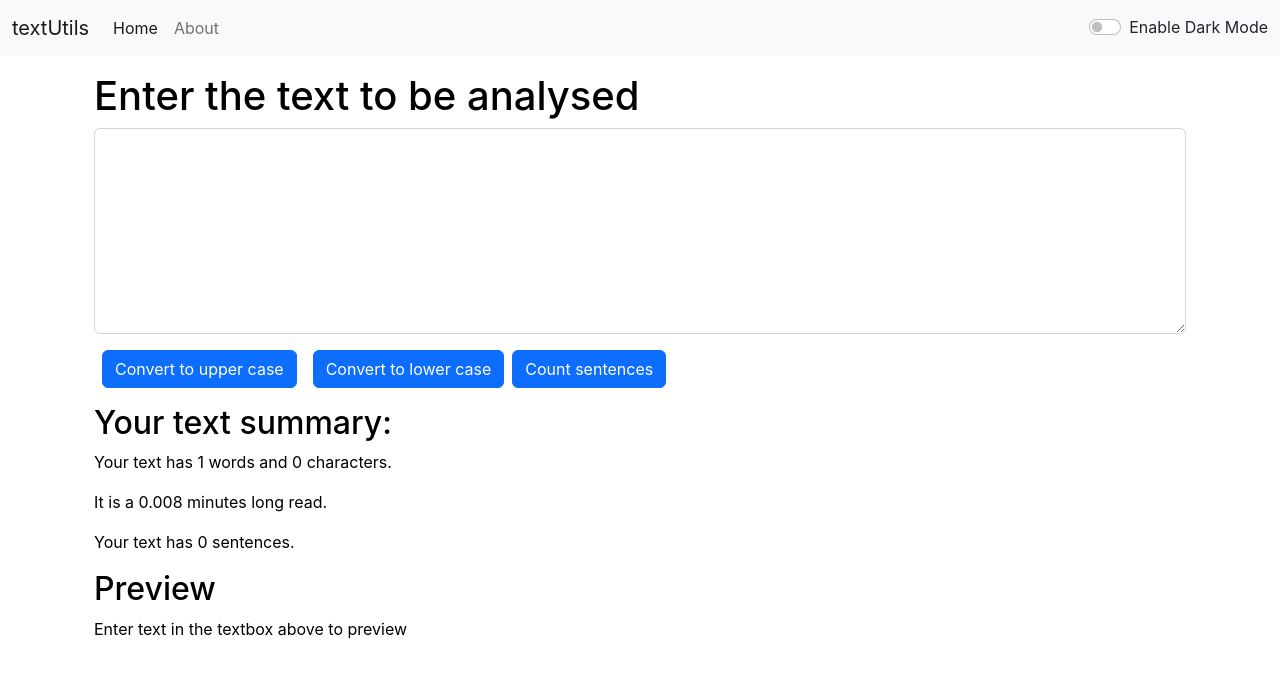
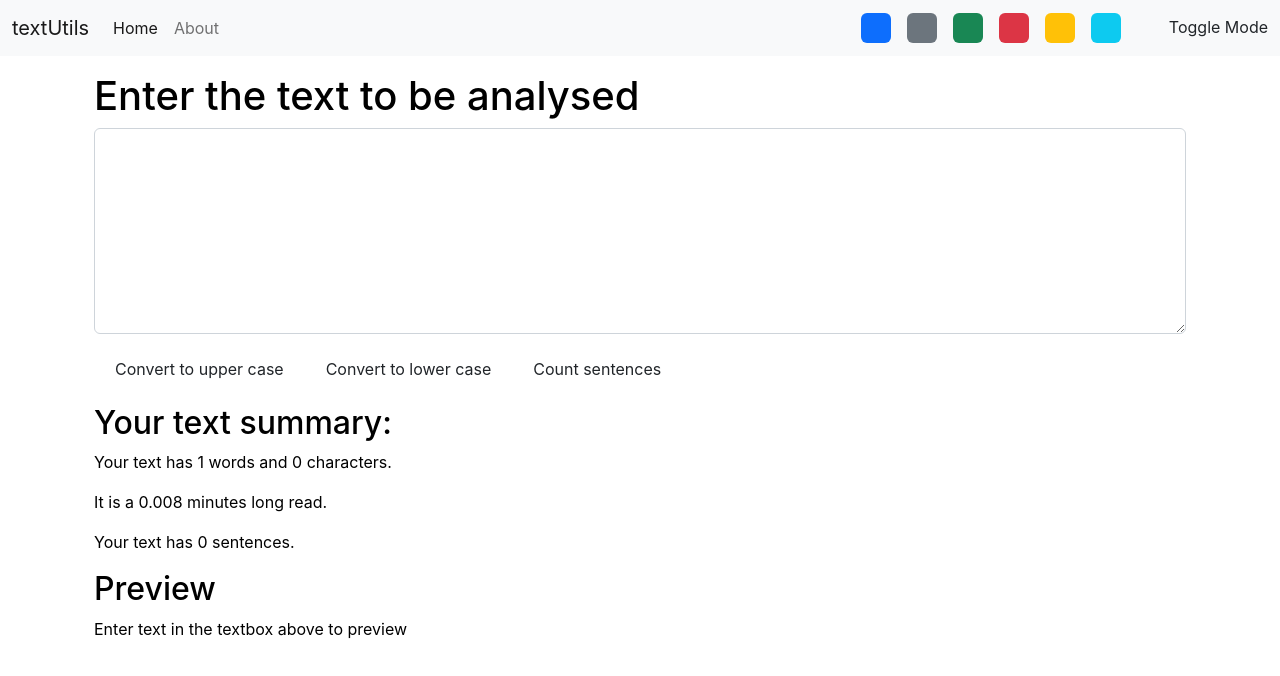
Before and after one commit to aayush237/TextUtils-React, a React (Create React App) app: page / in a window 1280 px wide. Shown: the top 676 px of the page. Built offline with nearby package versions, Linux system fonts and the light colour scheme.

Commit message:
Lecture 14

```diff
--- a/public/index.html
+++ b/public/index.html
@@ -41,6 +41,6 @@
       To create a production bundle, use `npm run build` or `yarn build`.
     -->
     <script src="https://cdn.jsdelivr.net/npm/@popperjs/core@2.11.6/dist/umd/popper.min.js" integrity="sha384-oBqDVmMz9ATKxIep9tiCxS/Z9fNfEXiDAYTujMAeBAsjFuCZSmKbSSUnQlmh/jp3" crossorigin="anonymous"></script>
-<script src="https://cdn.jsdelivr.net/npm/bootstrap@5.2.3/dist/js/bootstrap.min.js" integrity="sha384-cuYeSxntonz0PPNlHhBs68uyIAVpIIOZZ5JqeqvYYIcEL727kskC66kF92t6Xl2V" crossorigin="anonymous"></script>
+    <script src="https://cdn.jsdelivr.net/npm/bootstrap@5.2.3/dist/js/bootstrap.min.js" integrity="sha384-cuYeSxntonz0PPNlHhBs68uyIAVpIIOZZ5JqeqvYYIcEL727kskC66kF92t6Xl2V" crossorigin="anonymous"></script>
   </body>
 </html>
--- a/src/App.js
+++ b/src/App.js
@@ -4,29 +4,47 @@ import About from './Components/About';
 import Navbar from './Components/Navbar';
 import TextForm from './Components/TextForm';
 import React, { useState } from 'react';
+import Alert from './Components/Alert';
 
 
 function App() {
   const [mode, setMode] = useState("light"); //Whether dark mode is enabled or not
+  const [alert, setAlert] = useState(null);
 
-  const toggleMode = () => {
-    if(mode === "light"){
-      setMode("dark");
-      document.body.style.backgroundColor = "#0e1863";
-    }
-    else{
-      setMode("light");
-      document.body.style.backgroundColor = "white";
-    }
+  const showAlert = (message, type) => {
+    setAlert({
+      msg: message,
+      type: type
+    })
+    setTimeout(() => {
+      setAlert(null);
+    }, 1500);
+  };
+
+  const removeBgColour = () => {
+    document.body.classList.remove("bg-primary");
+    document.body.classList.remove("bg-secondary");
+    document.body.classList.remove("bg-success");
+    document.body.classList.remove("bg-danger");
+    document.body.classList.remove("bg-warning");
+    document.body.classList.remove("bg-info");
+  }
+
+  const toggleMode = (cls) => {
+    removeBgColour();
+    document.body.classList.add("bg-" + cls);
+    setMode("dark");
+    showAlert("You've changed the theme", "success");
   }
 
   return (
   <>
       {/* <Navbar title="textUtils" aboutText="about me"/> */}
       <Navbar title="textUtils" mode={mode} toggleMode={toggleMode} aboutText="About"/>
+      <Alert alert={alert}/>
       <div className='container my-3'>
       {/* <About/> */}
-      <TextForm heading="Enter the text to be analysed" mode={mode}/>
+      <TextForm showAlert={showAlert} heading="Enter the text to be analysed" mode={mode}/>
       </div>
   </>
   );
--- /dev/null
+++ b/src/Components/Alert.js
@@ -0,0 +1,14 @@
+import React from 'react'
+
+export default function Alert(props) {
+    const capitalise = (word) => {
+        const lower = word.toLowerCase();
+        return lower.charAt(0).toUpperCase() + lower.slice(1);
+    }
+
+  return (
+    props.alert && <div className={`alert alert-${props.alert.type} alert-dismissible fade show`} role="alert">
+        <strong>{capitalise(props.alert.type)}: </strong>{props.alert.msg}
+    </div>
+  )
+}
--- a/src/Components/Navbar.js
+++ b/src/Components/Navbar.js
@@ -34,14 +34,17 @@ export default function Navbar(props) {
               </a>
             </li>
           </ul>
+          <div className="d-flex">
+            <div className="bg-primary rounded mx-2" onClick={() => {props.toggleMode("primary")}} style={{height: "30px", width: "30px", cursor: "pointer"}}></div>
+            <div className="bg-secondary rounded mx-2" onClick={() => {props.toggleMode("secondary")}} style={{height: "30px", width: "30px", cursor: "pointer"}}></div>
+            <div className="bg-success rounded mx-2" onClick={() => {props.toggleMode("success")}} style={{height: "30px", width: "30px", cursor: "pointer"}}></div>
+            <div className="bg-danger rounded mx-2" onClick={() => {props.toggleMode("danger")}} style={{height: "30px", width: "30px", cursor: "pointer"}}></div>
+            <div className="bg-warning rounded mx-2" onClick={() => {props.toggleMode("warning")}} style={{height: "30px", width: "30px", cursor: "pointer"}}></div>
+            <div className="bg-info rounded mx-2" onClick={() => {props.toggleMode("info")}} style={{height: "30px", width: "30px", cursor: "pointer"}}></div>
+          </div>
           <div className={`form-check form-switch text-${props.mode==="light"?"dark":"light"}`}>
-            <input
-              className="form-check-input"
-              type="checkbox" onClick={props.toggleMode}
-              id="flexSwitchCheckDefault"
-            />
             <label className="form-check-label" htmlFor="flexSwitchCheckDefault">
-              Enable Dark Mode
+              Toggle Mode
             </label>
           </div>
         </div>
--- a/src/Components/TextForm.js
+++ b/src/Components/TextForm.js
@@ -7,12 +7,14 @@ export default function TextForm(props) {
     // console.log("You clicked the button: " + text);
     let UCText =  text.toUpperCase();
     setText(UCText);
+    props.showAlert("You've converted into upper case", "success");
   }
 
   const handleLoClick = () => {
     // console.log("You clicked the button: " + text);
     let UCText =  text.toLowerCase();
     setText(UCText);
+    props.showAlert("You've converted into lower case", "success");
   }
 
   const handleOnChange = (event) => {
@@ -25,6 +27,7 @@ export default function TextForm(props) {
       if(text.charAt(count).match(/[.?!]/)){
         sentenceCount++;
         setCount(sentenceCount);
+        props.showAlert("Counted the sentences", "success");
       }
     }
   }
@@ -43,9 +46,9 @@ export default function TextForm(props) {
             rows="8"
           ></textarea>
         </div>
-        <button className="btn btn-primary mx-2" onClick={handleUpClick}>Convert to upper case</button>
-        <button className="btn btn-primary mx-2" onClick={handleLoClick}>Convert to lower case</button>
-        <button className="btn btn-primary" onClick={handleSen}>Count sentences</button>
+        <button className={`btn btn-${() => {props.toggleMode()}} mx-2`} onClick={handleUpClick}>Convert to upper case</button>
+        <button className={`btn btn-${() => {props.toggleMode()}} mx-2`} onClick={handleLoClick}>Convert to lower case</button>
+        <button className={`btn btn-${() => {props.toggleMode()}} mx-2`} onClick={handleSen}>Count sentences</button>
     </div>
     <div className="container my-3" style={{color: props.mode==="dark"?"white":"black"}}>
         <h2>Your text summary:</h2>
```
